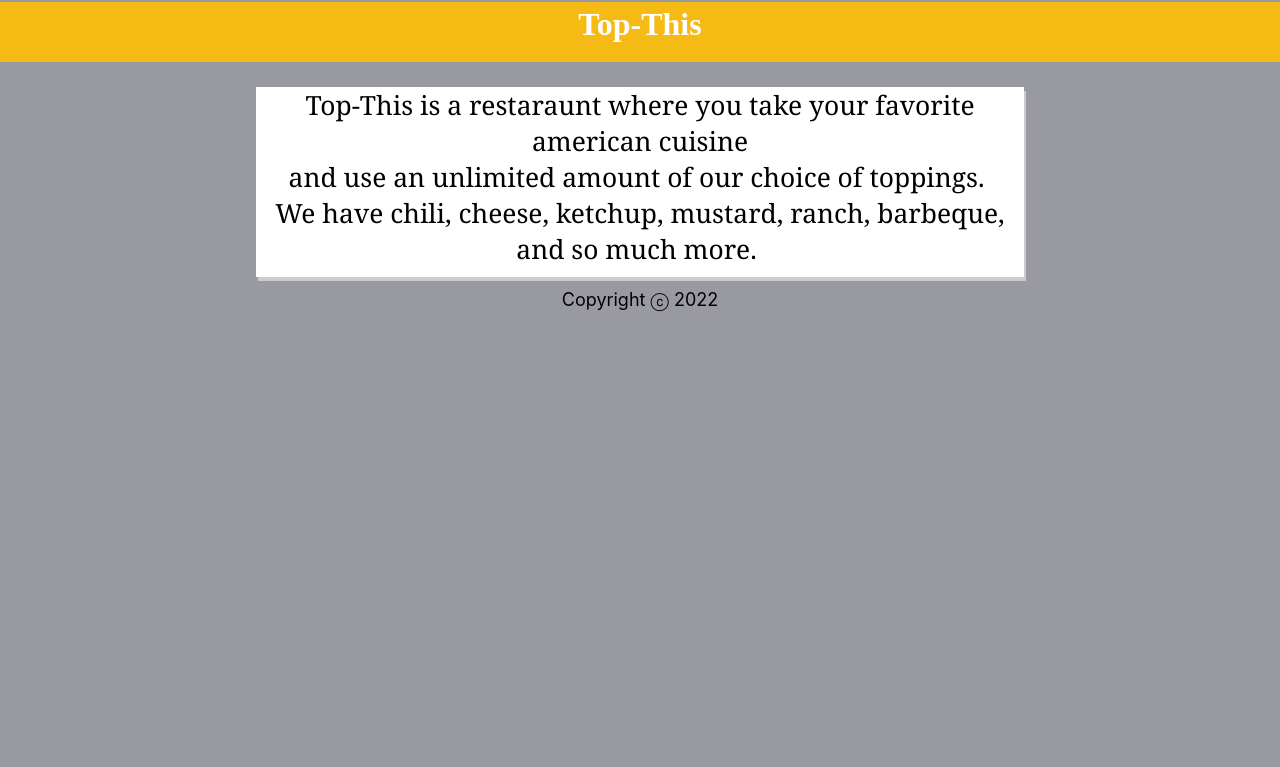
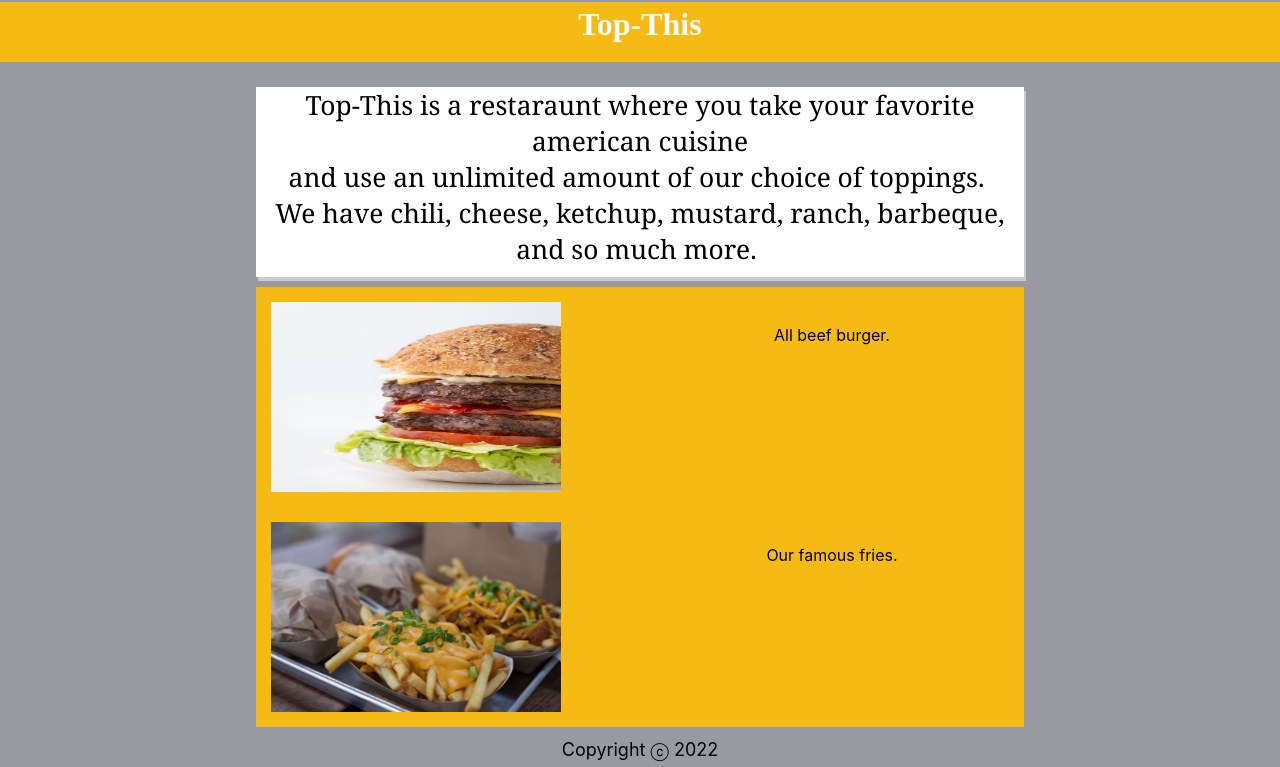
Before and after one commit to shawntez32/top-this, a React (Create React App) app: page / in a window 1280 px wide. Shown: the part 546-1313 px from the top of the page. Before the commit the page ends 863 px from the top, so only its background shows below. Built offline with nearby package versions, Linux system fonts and the light colour scheme.

Commit message:
new files

```diff
--- a/src/components/App.jsx
+++ b/src/components/App.jsx
@@ -5,6 +5,7 @@ import Footer from "./Footer";
 import Note from "./Note";
 import CreateArea from "./CreateArea";
 import TopThis from "./TopThis";
+import Menu from "./Menu";
 
 function Apple() {
   const [notes, setNotes] = useState([]);
@@ -28,6 +29,7 @@ function Apple() {
       <Header />
       <HomeImage />
       <TopThis />
+      <Menu />
       <Footer />
     </div>
   );
--- a/src/components/HomeImage.jsx
+++ b/src/components/HomeImage.jsx
@@ -1,5 +1,5 @@
 import React from "react";
-import cheese from "../images/cheeseFries.jpg";
+import cheese from "../images/a1.jpg";
 
 function HomeImage() {
   return (
--- a/src/components/Menu.jsx
+++ b/src/components/Menu.jsx
@@ -1,12 +1,45 @@
 import React from "react";
+import burger from "../images/burger2.jpg";
+import cheese from "../images/a1.jpg";
 
 function Menu() {
   return (
     <menu>
-        <div className="dinners"></div>
-        <div className="salads"></div>
-        <div className="soup"></div>
-        <div className="breakfast"></div>
+        <div className="space"></div>
+        <div className="dinners">
+            <div>
+             <div className="foodBox">
+                <img src={burger} alt="Burger"></img>
+                    <p>All beef burger.</p>
+             </div>
+
+            <div className="foodBox">
+                <img src={cheese} alt="Fries"></img>
+                <p>Our famous fries.</p>
+            </div>
+
+            </div>
+        </div>
+        <div className="space"></div>
+
+        <div className="salads">
+        <div>
+               <div className="foodBox"></div>
+               <div className="foodDesc"></div>
+            </div>
+        </div>
+        <div className="soup">
+            <div>
+               <div className="foodBox"></div>
+               <div className="foodDesc"></div>
+            </div>
+        </div>
+        <div className="breakfast">
+            <div>
+               <div className="foodBox"></div>
+               <div className="foodDesc"></div>
+            </div>
+        </div>
     </menu>
   );
 }
--- a/src/styles.css
+++ b/src/styles.css
@@ -81,6 +81,43 @@
     outline: none;
   }
 
+  menu {
+    display: grid;
+    grid-template-columns: 1fr 3fr 1fr;
+    grid-template-rows: 1fr;
+    text-align: center;
+  }
+
+  menu img {
+    display: inline;
+    height: 200px;
+    width: 300px;
+    margin: 10px;
+    padding: 5px;
+  }
+
+  menu .foodbox {
+    background-color: #f5ba13;
+    height: 80px;
+    width: 80px;
+    margin: 5px;
+    text-align: center;
+  }
+
+  menu .dinners {
+    background-color: #f5ba13;
+    margin-top: 10px;
+  }
+  menu .foodBox {
+    display: grid;
+    grid-template-columns: 1fr 1fr;
+  }
+  menu .foodBox :last-child{
+    text-align: center;
+    margin-top: 10%;
+    margin-bottom: 15%;
+  }
+
   topthis .Welcome{
     text-align: center;
     background-color: #f5ba13;
```
Also changed, not shown: src/images/a1.jpg (added), src/images/burger2.jpg (added).
